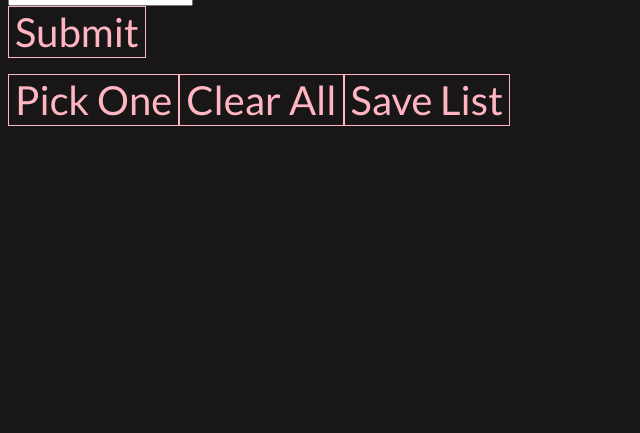
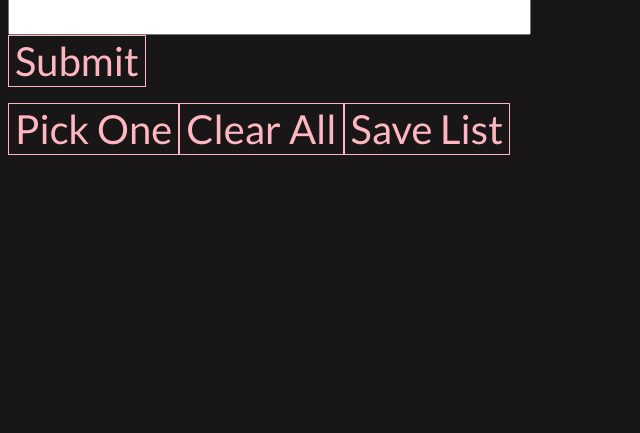
Before and after one commit to danielkang674/ReactRandomizer, a plain HTML site: page index.html in a window 1280 px wide. Shown: the part 367-800 px from the top of the page, without its empty margins (0-640 px from the left). Drawn offline with nearby package versions, Linux system fonts and the light colour scheme.

Commit message:
Increase input text size

```diff
--- a/style.css
+++ b/style.css
@@ -52,3 +52,7 @@ label{
 select{
   font-size: 2.5rem;
 }
+
+input{
+  font-size: 2.5rem;
+}
```
